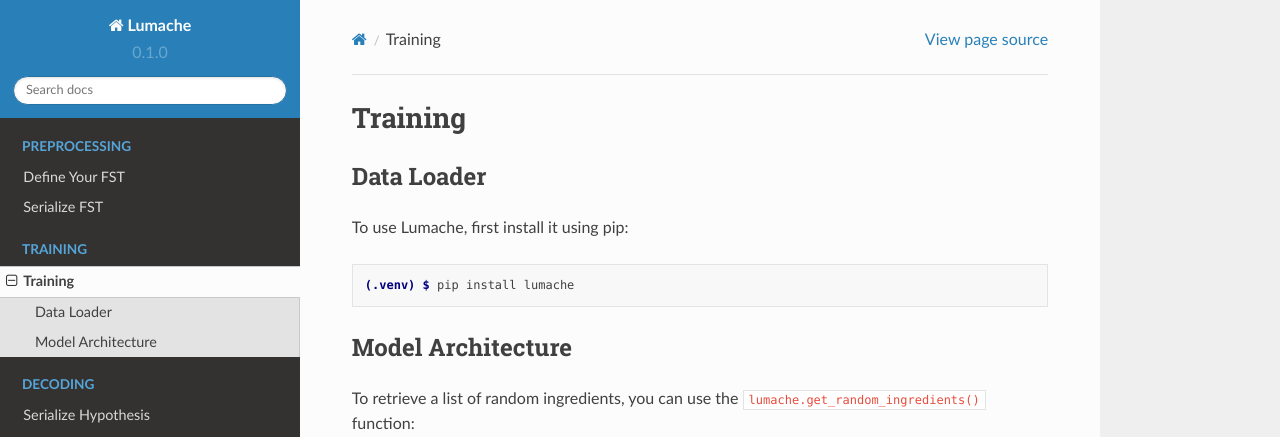
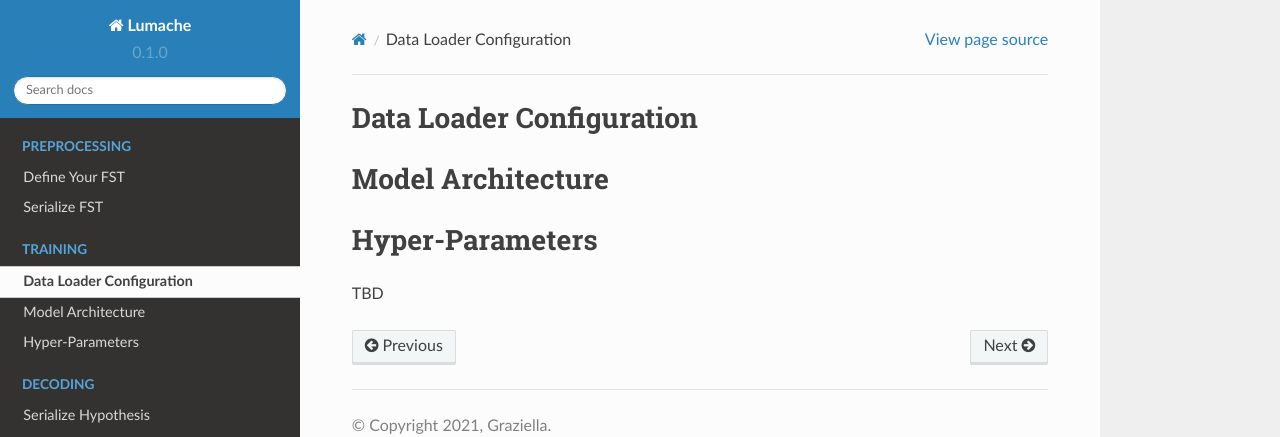
Before and after one commit to steventan0110/nFST, a Sphinx documentation site: the page built from docs/source/train.rst, in a window 1280 px wide and 1095 px high. Shown: the top 437 px of the window. Built offline with Sphinx 7.4.7 and the Read the Docs theme 2.0.0, drawn with Linux system fonts in a browser that asks for light colours; some of the changed text lies outside the part shown.

Commit message:
Update train.rst

```diff
--- a/docs/source/train.rst
+++ b/docs/source/train.rst
@@ -1,33 +1,10 @@
-Training
-=====
-
-.. _train:
-
-Data Loader
-------------
-
-To use Lumache, first install it using pip:
-
-.. code-block:: console
-
-   (.venv) $ pip install lumache
+Data Loader Configuration
+========================
 
 Model Architecture
-----------------
+===================
 
-To retrieve a list of random ingredients,
-you can use the ``lumache.get_random_ingredients()`` function:
 
-.. autofunction:: lumache.get_random_ingredients
-
-The ``kind`` parameter should be either ``"meat"``, ``"fish"``,
-or ``"veggies"``. Otherwise, :py:func:`lumache.get_random_ingredients`
-will raise an exception.
-
-.. autoexception:: lumache.InvalidKindError
-
-For example:
-
->>> import lumache
->>> lumache.get_random_ingredients()
-['shells', 'gorgonzola', 'parsley']
+Hyper-Parameters
+==================
+TBD
```
